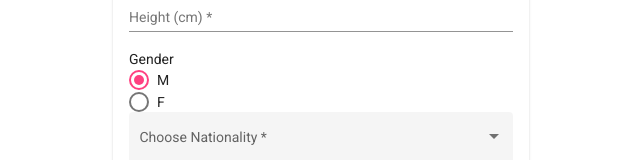
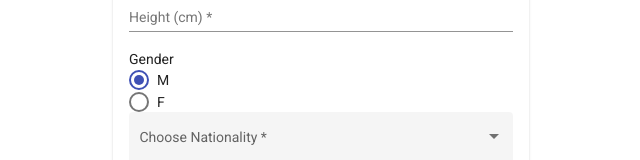
Before and after one commit to devdevopstest/vadim-opinion, an Angular app: page / in a window 1280 px wide. Shown: the part 518-678 px from the top of the page, without its empty margins (319-959 px from the left). Built offline with nearby package versions, Linux system fonts and the light colour scheme.

Commit message:
Update main color

```diff
--- a/src/app/components/main-page/main-page.component.html
+++ b/src/app/components/main-page/main-page.component.html
@@ -28,8 +28,8 @@
           </mat-form-field>
           <label for="gender">{{messages.genderLabel}}</label>
           <mat-radio-group id="gender" class="gender" name="gender" [ngModel]="gender" (ngModelChange)="gender = $event">
-            <mat-radio-button value="M">M</mat-radio-button>
-            <mat-radio-button value="F">F</mat-radio-button>
+            <mat-radio-button color="primary" value="M">M</mat-radio-button>
+            <mat-radio-button color="primary" value="F">F</mat-radio-button>
           </mat-radio-group>
           <mat-form-field appearance="fill">
             <mat-label>{{messages.nationalityLabel}}</mat-label>
```
